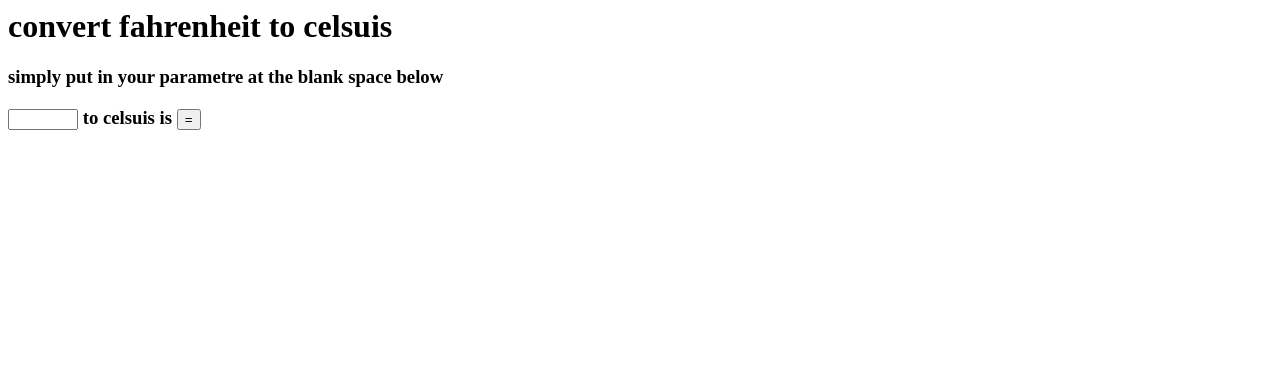
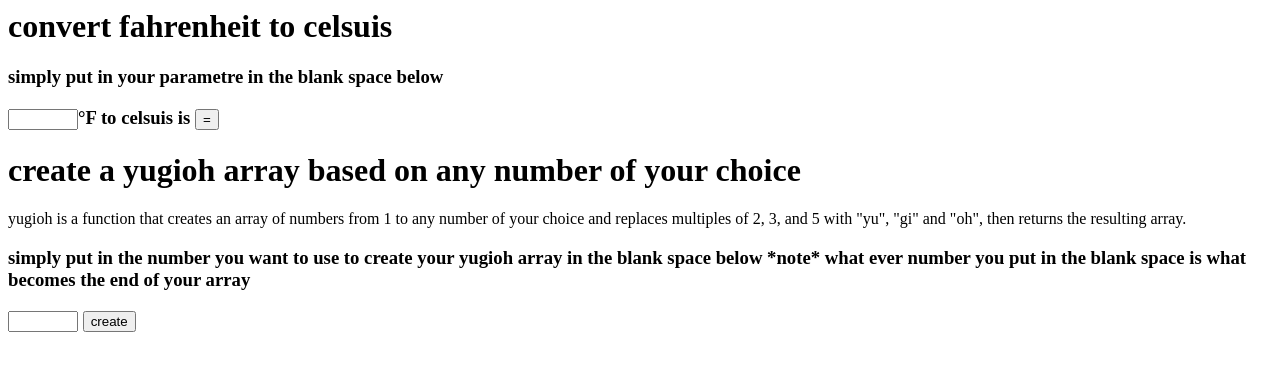
Before and after one commit to precious123-gifted/myalgorithm.github.io, a plain HTML site: page index.html in a window 1280 px wide. Drawn offline with Linux system fonts and the light colour scheme.

Commit message:
Add files via upload

```diff
--- a/Yugioj.js
+++ b/Yugioj.js
@@ -1,4 +1,9 @@
+var Arrai = document.querySelector(".array");
+var Create = document.querySelector(".create");
+var Input = document.querySelector(".input2");
+
 function checkYuGiOh(n) {
+  var n = Input.value;
   if (typeof n !== "number") {
     console.log(`invalid parameter: ${n}`);
   }
@@ -23,9 +28,11 @@ function checkYuGiOh(n) {
       modifiedArray.push(i);
     }
   }
+  Arrai.innerHTML = modifiedArray;
   console.log(modifiedArray);
   console.log(modifiedArray.length);
   return modifiedArray;
 }
-
-checkYuGiOh(53);
+Create.addEventListener("click", () => {
+  checkYuGiOh();
+});
--- a/index.css
+++ b/index.css
@@ -4,3 +4,9 @@
   overflow: hidden;
   margin: 0;
 }
+.input2 {
+  width: 70px;
+  outline: none;
+  overflow: hidden;
+  margin: 0;
+}
--- a/index.html
+++ b/index.html
@@ -7,13 +7,31 @@
   </head>
   <body>
     <h1>convert fahrenheit to celsuis</h1>
-    <h3>simply put in your parametre at the blank space below</h3>
+    <h3>simply put in your parametre in the blank space below</h3>
 
     <h3>
-      <input type="number" / class="input"> to celsuis is
+      <input type="number" / class="input">&degF to celsuis is
       <button class="solve">=</button>
       <span class="answer"></span>
     </h3>
+
+    <h1>create a yugioh array based on any number of your choice</h1>
+    <p>
+      yugioh is a function that creates an array of numbers from 1 to any number
+      of your choice and replaces multiples of 2, 3, and 5 with "yu", "gi" and
+      "oh", then returns the resulting array.
+    </p>
+    <h3>
+      simply put in the number you want to use to create your yugioh array in
+      the blank space below *note* what ever number you put in the blank space
+      is what becomes the end of your array
+    </h3>
+
+    <h3>
+      <input type="number" / class="input2">
+      <button class="create">create</button>
+    </h3>
+    <div class="array"></div>
 
     <script src="index.js"></script>
     <script src="Yugioj.js"></script>
--- a/index.js
+++ b/index.js
@@ -1,10 +1,11 @@
-var Input = document.querySelector(".input");
+var Inputt = document.querySelector(".input");
 var Solve = document.querySelector(".solve");
 var Answer = document.querySelector(".answer");
 
 function convertFahrToCelsius(fahrenheit) {
-  var fahrenheit = Input.value;
+  var fahrenheit = Inputt.value;
   var fTemp = fahrenheit;
+
   var fToCel = ((fTemp - 32) * 5) / 9;
   var message = fTemp + "\xB0F is " + fToCel.toFixed(4) + "\xB0C.";
 
```
